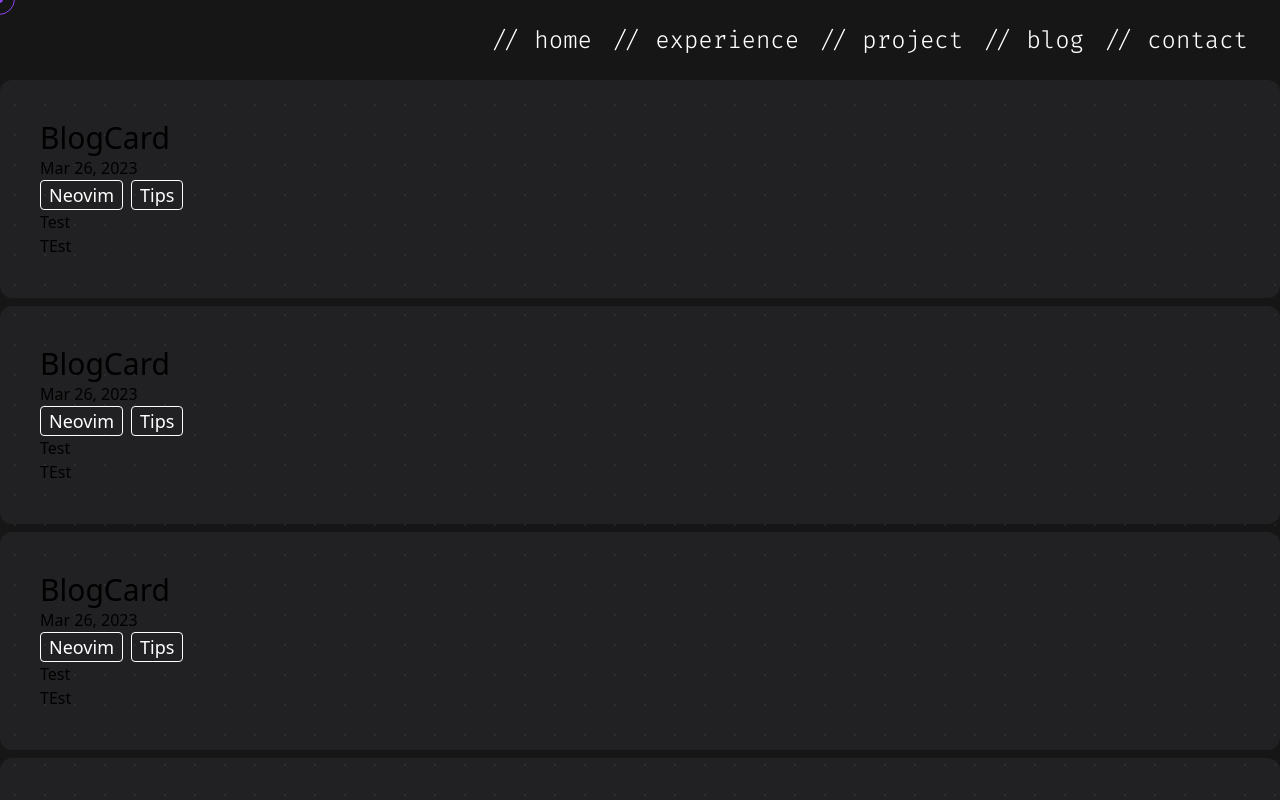
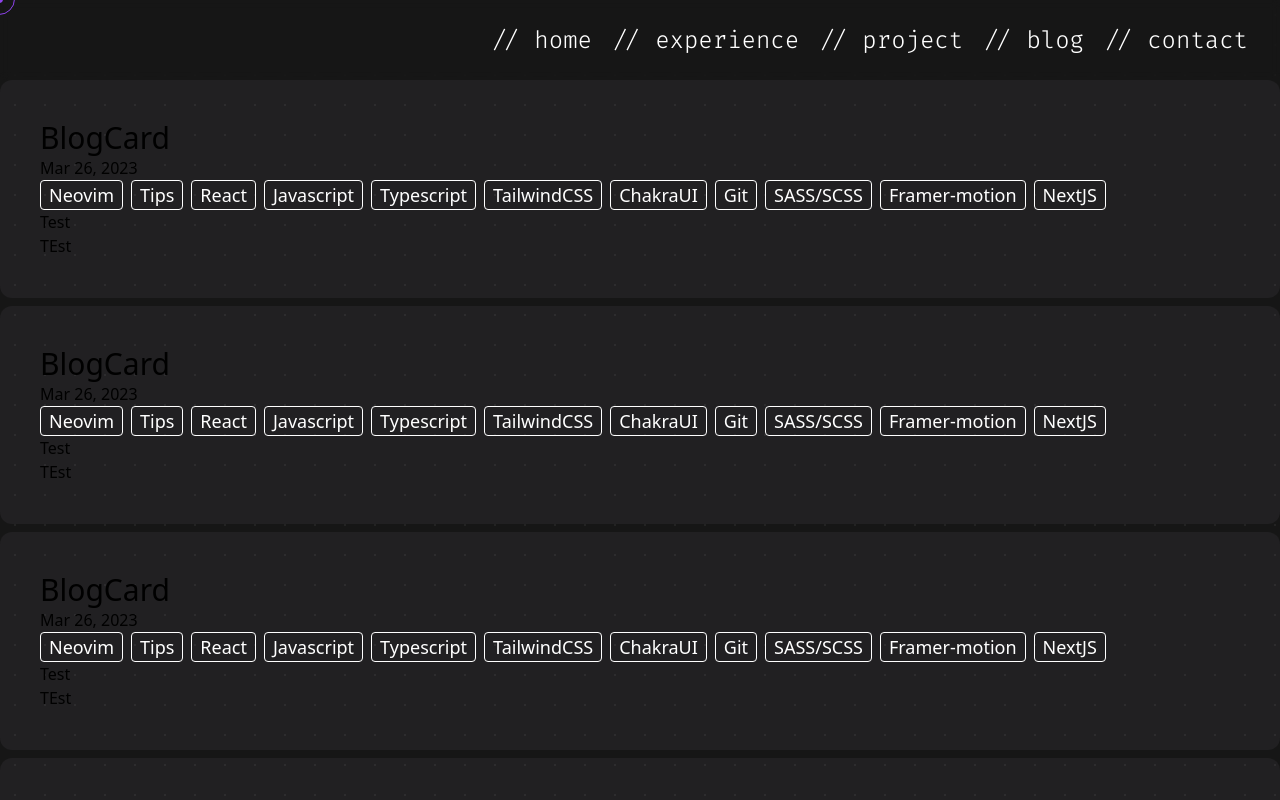
Before and after one commit to themuuln/final-portfolio, a Next.js app: page /blog in a window 1280 px wide. Shown: the top 800 px of the page. Built offline with nearby package versions, Linux system fonts and the light colour scheme; a web font is replaced by a local one.

Commit message:
update: test categories added

```diff
--- a/components/blog/BlogCard.tsx
+++ b/components/blog/BlogCard.tsx
@@ -3,24 +3,40 @@ import { motion as m } from "framer-motion";
 import CursorContext from "@/lib/context/context";
 import Blog from "./Blog";
 import BlogCategory from "./BlogCategory";
+import { HoverTypeContext } from "@/lib/context/HoverTypeContext";
+import { FiArrowUpRight } from "react-icons/fi";
 
 const BlogCard = () => {
   const { textEnter, textLeave } = useContext(CursorContext);
+  const { hoverType, setHoverType } = useContext(HoverTypeContext);
+  const handleMouseEnter = () => {
+    textEnter();
+    setHoverType(<FiArrowUpRight />);
+  };
   return (
     <>
-      <div className="w-full px-10 py-10 rounded-xl bg-brand_bg-100/5">
+      <div className="w-full rounded-xl bg-brand_bg-100/5 px-10 py-10">
         <m.h2
-          onMouseEnter={textEnter}
+          onMouseEnter={handleMouseEnter}
           onMouseLeave={textLeave}
-          className="text-3xl font-medium cursor-pointer"
+          className="cursor-pointer text-3xl font-medium"
         >
           BlogCard
         </m.h2>
         {/* <p>{createdAt.toString()}</p> */}
-        <p className="cursor-pointer">Mar 26, 2023</p>
-        <div className="flex gap-2 categories">
+        <h4 className="cursor-pointer">Mar 26, 2023</h4>
+        <div className="categories flex gap-2">
           <BlogCategory context={"Neovim"} />
           <BlogCategory context={"Tips"} />
+          <BlogCategory context={"React"} />
+          <BlogCategory context={"Javascript"} />
+          <BlogCategory context={"Typescript"} />
+          <BlogCategory context={"TailwindCSS"} />
+          <BlogCategory context={"ChakraUI"} />
+          <BlogCategory context={"Git"} />
+          <BlogCategory context={"SASS/SCSS"} />
+          <BlogCategory context={"Framer-motion"} />
+          <BlogCategory context={"NextJS"} />
         </div>
         <Blog title={"Test"} createdAt={"TEst"} />
       </div>
```
